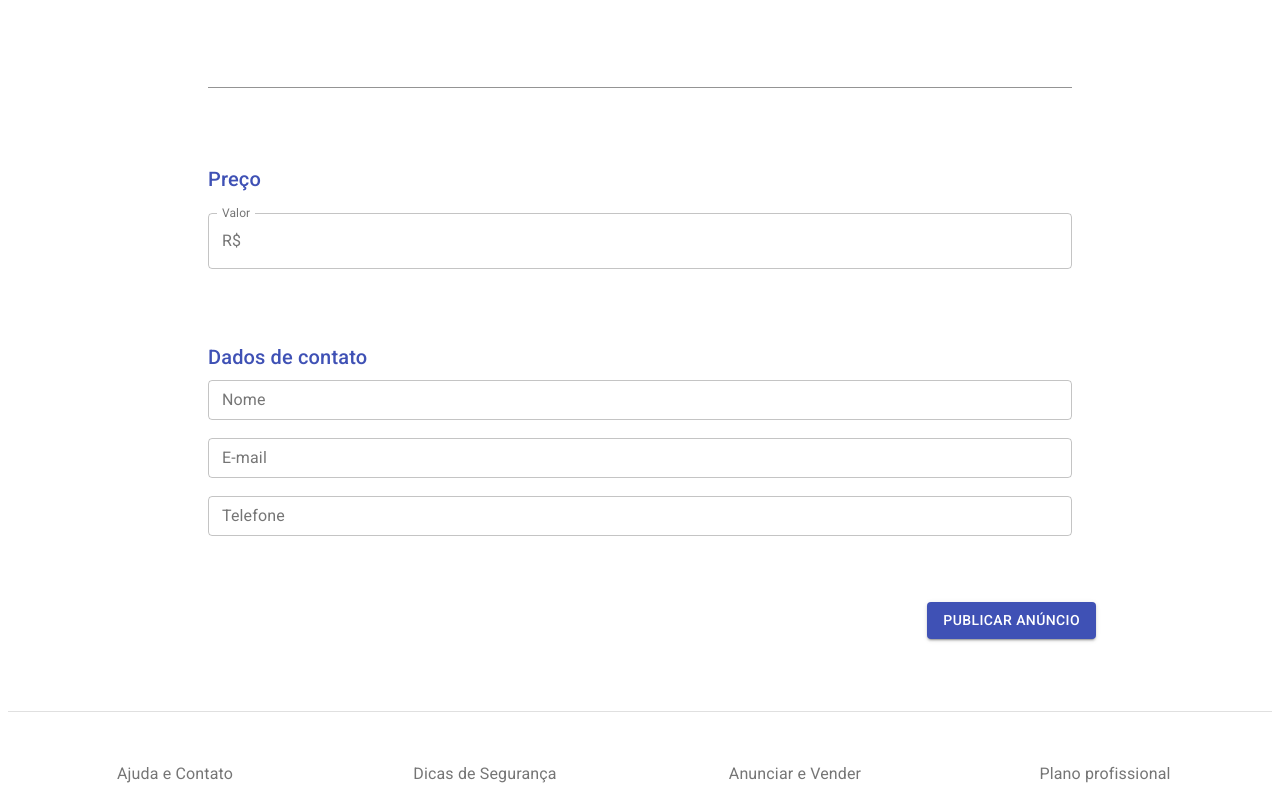
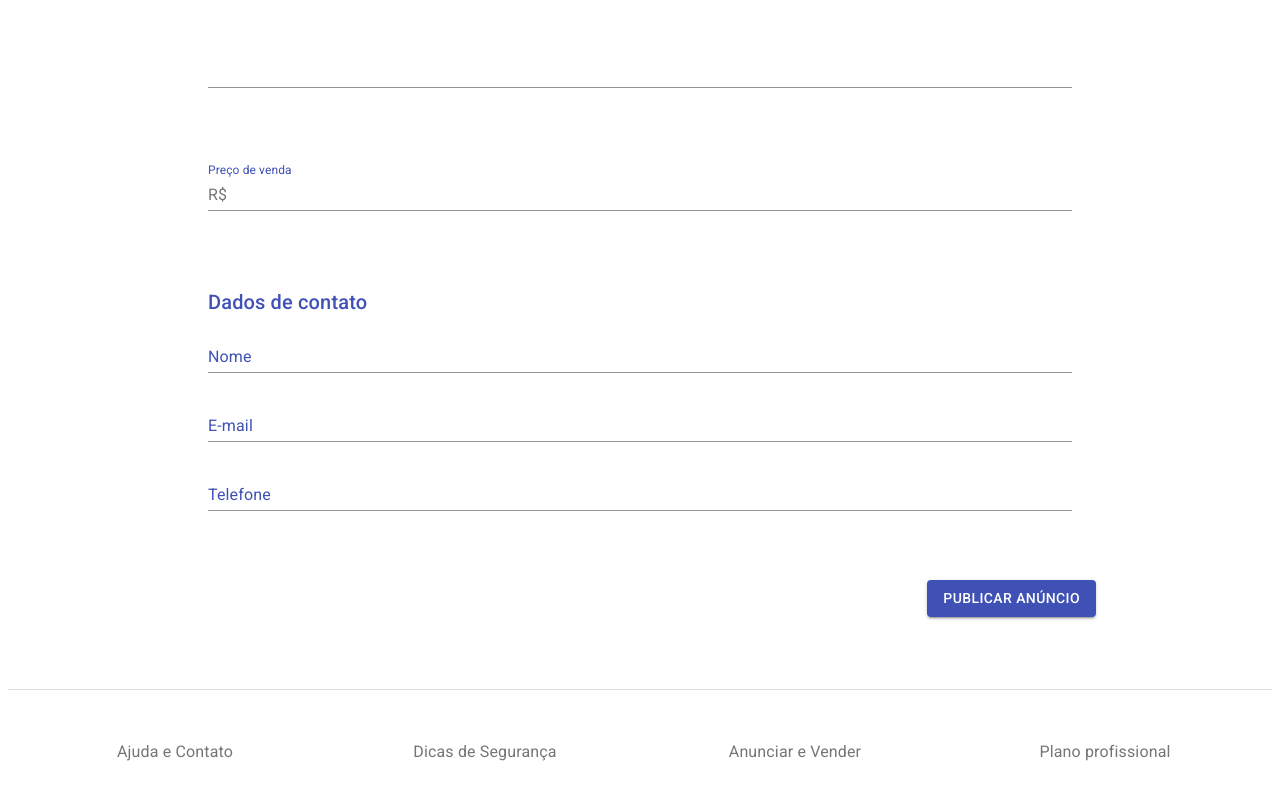
Before and after one commit to rafa-almeida/anunx, a Next.js app: page /user/publish in a window 1280 px wide. Shown: the part 859-1659 px from the top of the page. After the commit the page ends 1637 px from the top, so only its background shows below. Built offline with nearby package versions, Linux system fonts and the light colour scheme.

Commit message:
validação dos campos price, name, email.

```diff
--- a/pages/user/publish.js
+++ b/pages/user/publish.js
@@ -100,6 +100,10 @@
     description: yup.string()
     .min(50, 'Escreva uma descrição com no mínimo 50 caracteres.')
     .required('Campo obrigatório'),
+    price: yup.number().required('Campo Obrigatório'),
+    email: yup.string().email('Digite um email válido').required('Campo obrigatório'),
+    name: yup.string().required('Campo Obrigatório'),
+    phone: yup.number().required('Campo Obrigatório'),
 })
 
 const Publish = () => {
@@ -134,6 +138,10 @@
                     title: '',
                     category: '',
                     description: '',
+                    price: '',
+                    email: '',
+                    name: '',
+                    phone: '',
                 }}
                 validationSchema={validationSchema}
                 onSubmit={(values) => {
@@ -175,7 +183,7 @@
                                                 label="ex.: Bicicleta aro 18 com garantia"
                                             />
                                             <FormHelperText>
-                                                { errors.category }
+                                                { errors.title }
                                             </FormHelperText>
                                         </FormControl>
                                         <br /><br />
@@ -271,6 +279,7 @@
                                                 multiline
                                                 rows={6}
                                                 variant="outlined"
+                                                onChange={handleChange}
                                             />
                                             <FormHelperText>
                                                 {errors.description}
@@ -281,20 +290,17 @@
 
                                 <Container maxWidth="md" className={classes.boxContainer}>
                                     <Box className={classes.box}>
-
-                                        <Typography
-                                            component="h6"
-                                            variant="h6"  color="primary">
-                                                Preço
-                                        </Typography>
-                                        <br />
-                                        <FormControl fullWidth variant="outlined">
-                                            <InputLabel>Valor</InputLabel>
-                                            <OutlinedInput
-                                                onChange={() =>{}}
+                                        <FormControl error= {errors.price} fullWidth>
+                                            <InputLabel className={classes.inputLabel}>Preço de venda</InputLabel>
+                                            <Input
+                                                name="price"
+                                                variant="outlined"
+                                                onChange={handleChange}
                                                 startAdornment={<InputAdornment position="start">R$</InputAdornment>}
-                                                labelWidth={40}
                                             />
+                                            <FormHelperText>
+                                                {errors.price}
+                                            </FormHelperText>
                                         </FormControl>
                                     </Box>
                                 </Container>
@@ -306,26 +312,44 @@
                                             variant="h6"  color="primary" gutterBottom>
                                                 Dados de contato
                                         </Typography>
-                                        <TextField
-                                            label="Nome"
-                                            variant="outlined"
-                                            size="small"
-                                            fullWidth
-                                        />
+
+                                        <FormControl error= {errors.name} fullWidth>
+                                            <InputLabel className={classes.inputLabel}>Nome</InputLabel>
+                                            <Input
+                                                name="name"
+                                                value={values.name}
+                                                onChange={handleChange}
+                                            />
+                                            <FormHelperText>
+                                                { errors.name }
+                                            </FormHelperText>
+                                        </FormControl>
                                         <br /><br />
-                                        <TextField
-                                            label="E-mail"
-                                            variant="outlined"
-                                            size="small"
-                                            fullWidth
-                                        />
+
+                                        <FormControl error= {errors.email} fullWidth>
+                                            <InputLabel className={classes.inputLabel}>E-mail</InputLabel>
+                                            <Input
+                                                name="email"
+                                                value={values.email}
+                                                onChange={handleChange}
+                                            />
+                                            <FormHelperText>
+                                                { errors.email }
+                                            </FormHelperText>
+                                        </FormControl>
                                         <br /><br />
-                                        <TextField
-                                            label="Telefone"
-                                            variant="outlined"
-                                            size="small"
-                                            fullWidth
-                                        />
+
+                                        <FormControl error= {errors.phone} fullWidth>
+                                            <InputLabel className={classes.inputLabel}>Telefone</InputLabel>
+                                            <Input
+                                                name="phone"
+                                                value={values.phone}
+                                                onChange={handleChange}
+                                            />
+                                            <FormHelperText>
+                                                { errors.phone }
+                                            </FormHelperText>
+                                        </FormControl>
                                         <br /><br />
                                     </Box>
                                 </Container>
```
